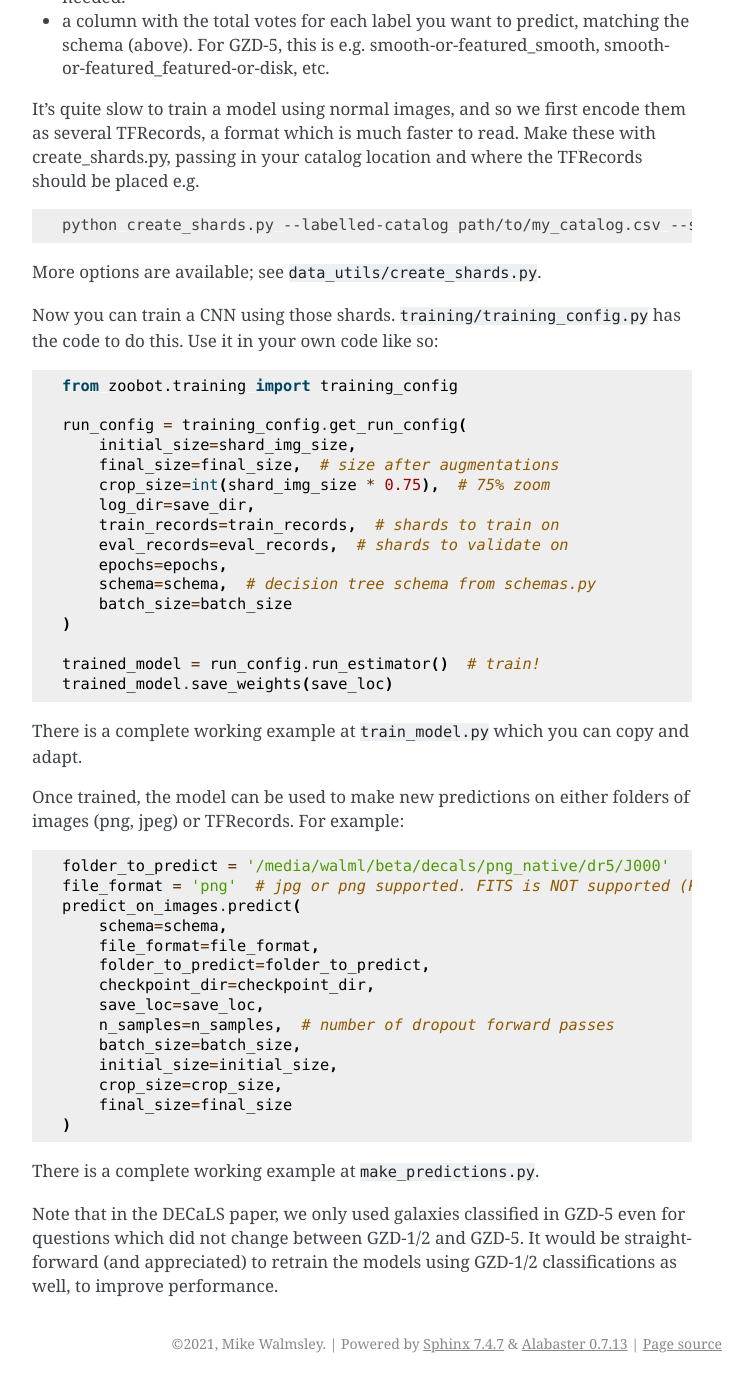
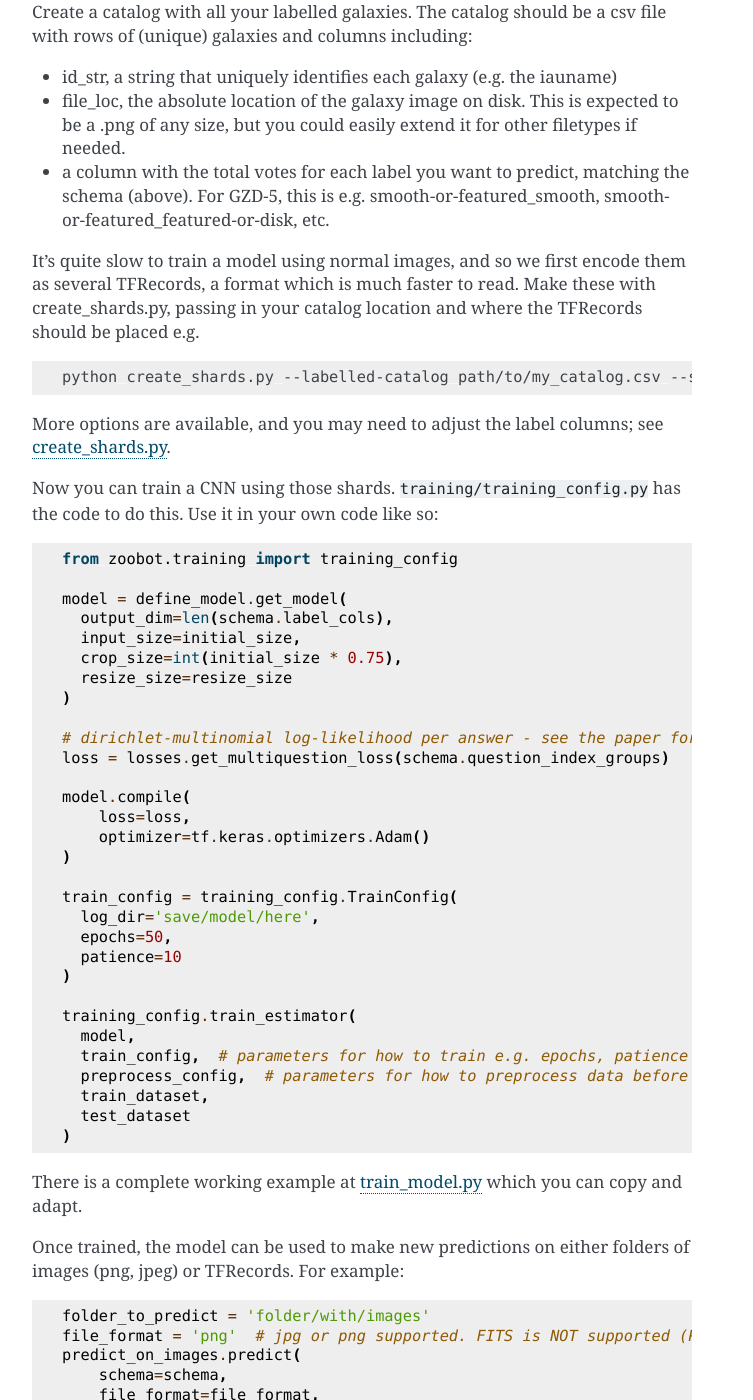
Before and after one commit to mwalmsley/zoobot, a Sphinx documentation site: the page built from docs/usage/decals.rst, in a window 1280 px wide and 1400 px high, scrolled down 881 px. Shown: the whole window, without its empty margins (388-1141 px from the left). Built offline with Sphinx 7.4.7, drawn with Linux system fonts in a browser that asks for light colours; some of the changed text lies outside the part shown.

Commit message:
Links throughout

```diff
--- a/docs/usage/decals.rst
+++ b/docs/usage/decals.rst
@@ -6,19 +6,26 @@
 This code was used to create the automated classifications for GZ DECaLS.
 It can be re-used for new Galaxy Zoo projects or as a baseline or starting point to improve on our performance.
 
+.. note::
+
+    If you just want to use the classifier, you don't need to make it from scratch.
+    We provide `pretrained weights <https://github.com/mwalmsley/zoobot/tree/main/data>`_.
+    Start from these and :ref:`finetune <finetuning>` to your problem.
+
 You will need galaxy images and volunteer classifications.
 For GZD-5, these are available at `<https://zenodo.org/record/4196267>`_.
-You will also need a fairly good GPU - we used an NVIDIA V100. You might get away with a somewhat worse GPU by lowering the batch size (we used 128) or the image size, but this may reduce performance.
+You will also need a fairly good GPU - we used an NVIDIA V100.
+You might get away with a worse GPU by lowering the batch size (we used 128) or the image size, but this may affect performance.
 
-To create a CNN:
+The high-level approach to create a CNN is:
 
-- Define the decision tree asked of volunteers in ``schemas.py``. *Skip if using GZD-5.*
+- Define the decision tree asked of volunteers in ``schemas.py``. *Already done for GZD-5 and GZ2.*
 - Prepare a catalog with your images and labels (matching the decision tree)
-- Create TFRecord shards (groups of images encoded for fast reading) from your catalog with ``create_shards.py``
-- Train the CNN on those shards with ``train_model.py``.
+- Create TFRecord shards (groups of images encoded for fast reading) from your catalog with `create_shards.py <https://github.com/mwalmsley/zoobot/blob/main/create_shards.py>`_
+- Train the CNN on those shards with `train_model.py <https://github.com/mwalmsley/zoobot/blob/main/train_model.py>`_.
 
 Galaxy Zoo uses a decision tree where the questions asked depend upon the previous answers.
-The decision tree is defined under ``schemas.py`` and ``label_metadata.py``.
+The decision tree is defined under `schemas.py <https://github.com/mwalmsley/zoobot/blob/zoobot/schemas.py>`_ and `label_metadata.py <https://github.com/mwalmsley/zoobot/blob/main/zoobot/label_metadata.py>`_.
 The GZ2 and GZ DECaLS decision trees are already defined for you; for other projects, you'll need to define your own (it's easy, just follow the same pattern).
 
 Create a catalog with all your labelled galaxies.
@@ -35,36 +42,54 @@
 
     python create_shards.py --labelled-catalog path/to/my_catalog.csv --shard-dir folder/for/shards --img-size 300  --eval-size 5000
 
-More options are available; see ``data_utils/create_shards.py``.
+More options are available, and you may need to adjust the label columns; see `create_shards.py <https://github.com/mwalmsley/zoobot/blob/main/create_shards.py>`_.
 
-Now you can train a CNN using those shards. ``training/training_config.py`` has the code to do this. Use it in your own code like so:
+.. TODO document training_config, link
+
+Now you can train a CNN using those shards. ``training/training_config.py`` has the code to do this.
+Use it in your own code like so:
 
 .. code-block:: python
 
     from zoobot.training import training_config
 
-    run_config = training_config.get_run_config(
-        initial_size=shard_img_size,
-        final_size=final_size,  # size after augmentations
-        crop_size=int(shard_img_size * 0.75),  # 75% zoom
-        log_dir=save_dir,
-        train_records=train_records,  # shards to train on
-        eval_records=eval_records,  # shards to validate on
-        epochs=epochs,
-        schema=schema,  # decision tree schema from schemas.py
-        batch_size=batch_size
+    model = define_model.get_model(
+      output_dim=len(schema.label_cols),
+      input_size=initial_size,
+      crop_size=int(initial_size * 0.75),
+      resize_size=resize_size
     )
 
-    trained_model = run_config.run_estimator()  # train!
-    trained_model.save_weights(save_loc)
+    # dirichlet-multinomial log-likelihood per answer - see the paper for more
+    loss = losses.get_multiquestion_loss(schema.question_index_groups)
 
-There is a complete working example at ``train_model.py`` which you can copy and adapt.
+    model.compile(
+        loss=loss,
+        optimizer=tf.keras.optimizers.Adam()
+    )
+
+    train_config = training_config.TrainConfig(
+      log_dir='save/model/here',
+      epochs=50,
+      patience=10
+    )
+
+    training_config.train_estimator(
+      model,
+      train_config,  # parameters for how to train e.g. epochs, patience
+      preprocess_config,  # parameters for how to preprocess data before model e.g. greyscale
+      train_dataset,
+      test_dataset
+    )
+
+
+There is a complete working example at `train_model.py <https://github.com/mwalmsley/zoobot/blob/main/train_model.py>`_ which you can copy and adapt.
 
 Once trained, the model can be used to make new predictions on either folders of images (png, jpeg) or TFRecords. For example:
 
 .. code-block:: python
 
-    folder_to_predict = '/media/walml/beta/decals/png_native/dr5/J000'
+    folder_to_predict = 'folder/with/images'
     file_format = 'png'  # jpg or png supported. FITS is NOT supported (PRs welcome)
     predict_on_images.predict(
         schema=schema,
@@ -79,7 +104,9 @@
         final_size=final_size
     )
 
-There is a complete working example at ``make_predictions.py``.
+There is a complete working example at `make_predictions.py <https://github.com/mwalmsley/zoobot/blob/main/make_predictions.py>`_.
 
-Note that in the DECaLS paper, we only used galaxies classified in GZD-5 even for questions which did not change between GZD-1/2 and GZD-5.
-It would be straightforward (and appreciated) to retrain the models using GZD-1/2 classifications as well, to improve performance.
+.. note::
+
+    In the DECaLS paper, we only used galaxies classified in GZD-5 even for questions which did not change between GZD-1/2 and GZD-5.
+    It would be straightforward (and appreciated) to retrain the models using GZD-1/2 classifications as well, to improve performance.
--- a/docs/usage/overview.rst
+++ b/docs/usage/overview.rst
@@ -34,7 +34,7 @@
 
 Loading images from disk is simple but slow.
 If fast training is important, you can save those images as binary TFRecords.
-See create_shards.py for a full example.
+See :ref:`reproducing DECaLS <reproducing_decals>` for more and `create_shards.py <https://github.com/mwalmsley/zoobot/blob/main/create_shards.py>`_ for a full example.
 
 .. code-block:: python
 
@@ -135,7 +135,7 @@
 
     predictions = model.predict(pred_dataset)
 
-See the end of ``finetune_minimal.py`` for a complete example.
+See the end of `finetune_minimal.py <https://github.com/mwalmsley/zoobot/blob/main/finetune_minimal.py>`_ for a complete example.
 
 .. To make life even easier,
 
```
